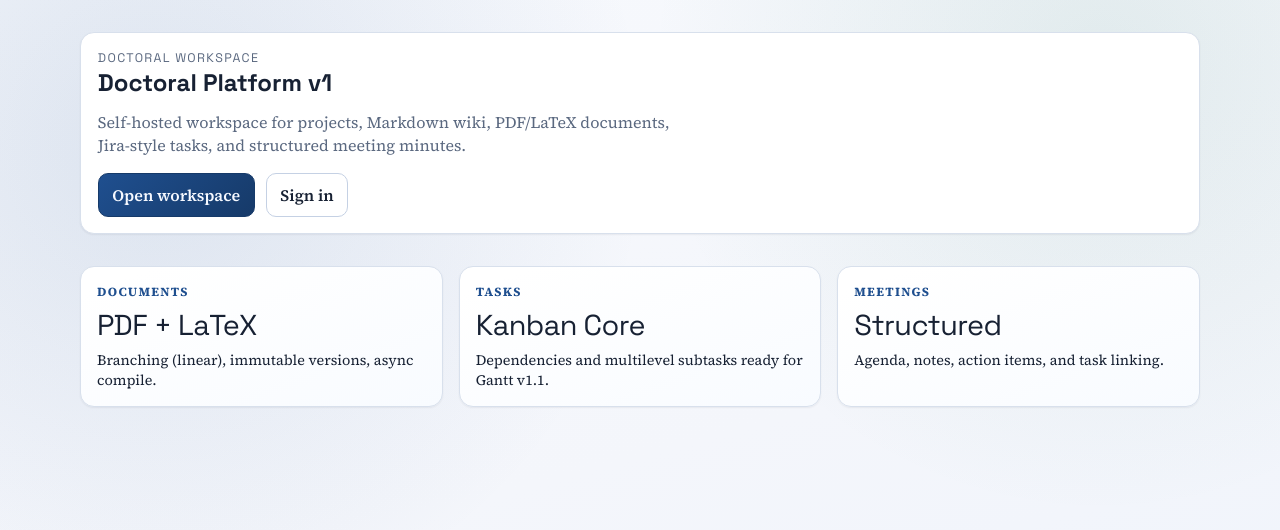
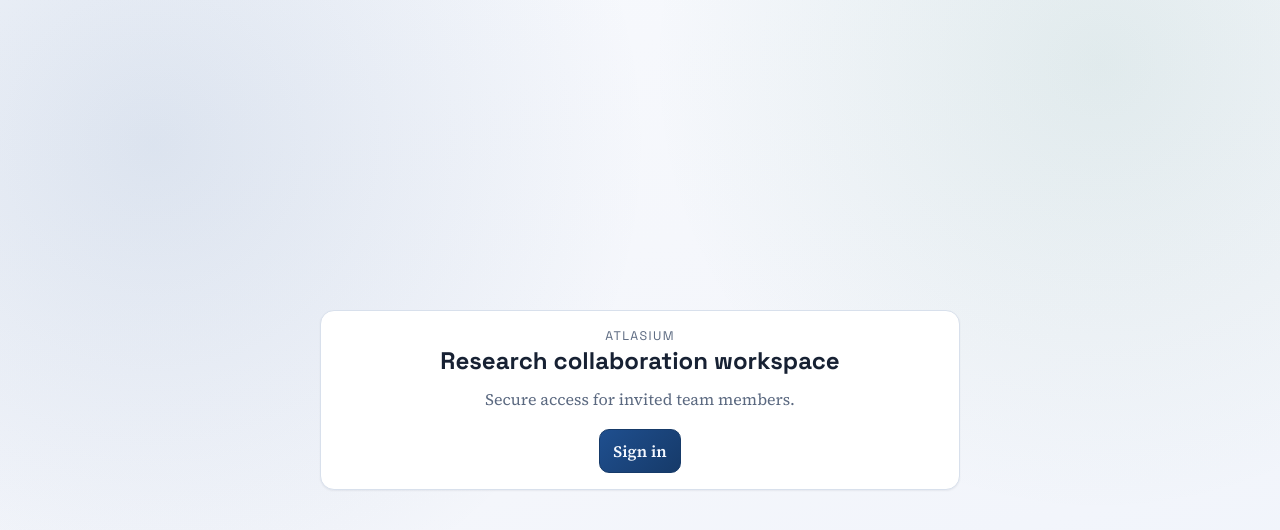
Before and after one commit to rueda8576/TOOL, a Next.js app in the folder apps/web/: page / in a window 1280 px wide. Shown: the top 530 px of the page. Built offline with nearby package versions, Linux system fonts and the light colour scheme.

Commit message:
Improve login

```diff
--- a/apps/web/app/globals.css
+++ b/apps/web/app/globals.css
@@ -214,14 +214,18 @@ textarea {
 }
 
 .home-shell {
-  width: min(1120px, calc(100% - 2rem));
-  margin: 2rem auto;
-  display: grid;
-  gap: 1rem;
+  min-height: 100vh;
+  width: min(980px, calc(100% - 2rem));
+  margin: 0 auto;
+  display: grid;
+  place-items: center;
+  padding: 1.5rem 0;
 }
 
 .home-hero {
-  padding: 1.4rem 1.5rem;
+  width: min(640px, 100%);
+  padding: 1.6rem 1.7rem;
+  text-align: center;
 }
 
 .eyebrow {
@@ -234,17 +238,16 @@ textarea {
 }
 
 .lede {
-  margin: 0.8rem 0 0;
-  color: var(--text-muted);
-  max-width: 70ch;
+  margin: 0.72rem auto 0;
+  color: var(--text-muted);
+  max-width: 45ch;
   line-height: 1.5;
 }
 
 .home-actions {
-  margin-top: 1rem;
-  display: flex;
-  flex-wrap: wrap;
-  gap: 0.7rem;
+  margin-top: 1.15rem;
+  display: flex;
+  justify-content: center;
 }
 
 .login-shell {
@@ -1929,8 +1932,8 @@ body.documents-workspace-dragging * {
   }
 
   .home-shell {
-    width: min(1120px, calc(100% - 1rem));
-    margin: 1rem auto;
+    width: min(980px, calc(100% - 1rem));
+    padding: 1rem 0;
   }
 
   .documents-list-row {
--- a/apps/web/app/login/page.tsx
+++ b/apps/web/app/login/page.tsx
@@ -46,7 +46,7 @@ export default function LoginPage(): JSX.Element {
       <section className="panel login-panel">
         <div className="login-header">
           <h1 className="section-heading">Sign in</h1>
-          <p>Use your invited account to access assigned doctoral projects.</p>
+          <p>Use your invited account to access Atlasium.</p>
         </div>
 
         <form className="form-grid" onSubmit={handleSubmit}>
--- a/apps/web/app/page.tsx
+++ b/apps/web/app/page.tsx
@@ -4,38 +4,15 @@ export default function HomePage(): JSX.Element {
   return (
     <main className="home-shell">
       <section className="panel home-hero">
-        <p className="eyebrow">Doctoral Workspace</p>
-        <h1 className="section-heading">Doctoral Platform v1</h1>
-        <p className="lede">
-          Self-hosted workspace for projects, Markdown wiki, PDF/LaTeX documents, Jira-style tasks, and structured
-          meeting minutes.
-        </p>
+        <p className="eyebrow">Atlasium</p>
+        <h1 className="section-heading">Research collaboration workspace</h1>
+        <p className="lede">Secure access for invited team members.</p>
         <div className="home-actions">
-          <Link className="button" href="/projects">
-            Open workspace
-          </Link>
-          <Link className="button button-secondary" href="/login">
+          <Link className="button" href="/login">
             Sign in
           </Link>
         </div>
       </section>
-      <div className="grid cols-3">
-        <article className="status-card">
-          <p className="status-title">Documents</p>
-          <p className="status-value">PDF + LaTeX</p>
-          <p className="status-helper">Branching (linear), immutable versions, async compile.</p>
-        </article>
-        <article className="status-card">
-          <p className="status-title">Tasks</p>
-          <p className="status-value">Kanban Core</p>
-          <p className="status-helper">Dependencies and multilevel subtasks ready for Gantt v1.1.</p>
-        </article>
-        <article className="status-card">
-          <p className="status-title">Meetings</p>
-          <p className="status-value">Structured</p>
-          <p className="status-helper">Agenda, notes, action items, and task linking.</p>
-        </article>
-      </div>
     </main>
   );
 }
```
Also changed, not shown: 1 other file (tests, documents, lock files or other folders).
